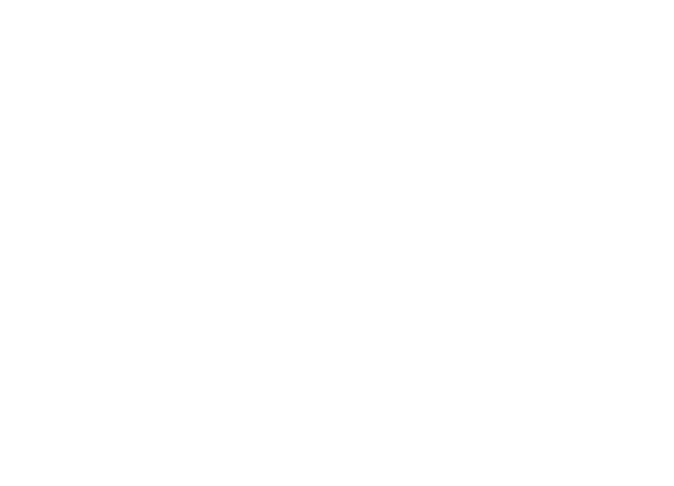
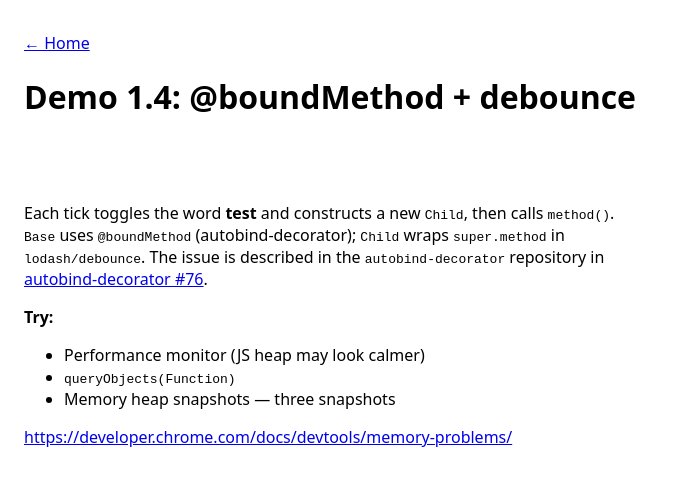
Before and after one commit to victor-homyakov/memory-leaks-demo, a React (Vite) app: page /demo-1-4 in a window 1280 px wide. Before the commit this address had no page. Shown: the top 486 px of the page, without its empty margins (0-674 px from the left). Built offline with nearby package versions, Linux system fonts and the light colour scheme.

Commit message:
Add demo for @boundMethod with debounce

```diff
--- a/src/App.tsx
+++ b/src/App.tsx
@@ -1,6 +1,7 @@
 import { BrowserRouter, Route, Routes } from "react-router-dom";
 import Demo11Detached from "./pages/Demo11Detached.tsx";
 import Demo12 from "./pages/Demo12.tsx";
+import Demo14 from "./pages/Demo14.tsx";
 import Home from "./pages/Home.tsx";
 
 export default function App() {
@@ -11,6 +12,7 @@
                 <Route path="/demo-1-1" element={<Demo11Detached />} />
                 <Route path="/demo-1-2" element={<Demo12 mode="timeline" />} />
                 <Route path="/demo-1-3" element={<Demo12 mode="subtle" />} />
+                <Route path="/demo-1-4" element={<Demo14 />} />
             </Routes>
         </BrowserRouter>
     );
--- /dev/null
+++ b/src/demos/demo14/Base.ts
@@ -0,0 +1,8 @@
+import { boundMethod } from "autobind-decorator";
+
+export class Base {
+    @boundMethod
+    method(): void {
+        // do something
+    }
+}
--- /dev/null
+++ b/src/demos/demo14/Child.ts
@@ -0,0 +1,9 @@
+import debounce from "lodash/debounce";
+import { Base } from "./Base.ts";
+
+export class Child extends Base {
+    // eslint-disable-next-line @typescript-eslint/unbound-method -- bound by @boundMethod on Base
+    method = debounce(super.method, 100);
+
+    fatObject = new Array(1000000).join("lalala");
+}
--- /dev/null
+++ b/src/pages/Demo14.tsx
@@ -0,0 +1,53 @@
+import { useEffect, useState } from "react";
+import { Link } from "react-router-dom";
+import { Child } from "../demos/demo14/Child.ts";
+
+const CHROME_MEMORY = "https://developer.chrome.com/docs/devtools/memory-problems/";
+
+export default function Demo14() {
+    const [showTest, setShowTest] = useState(true);
+
+    useEffect(() => {
+        const id = window.setInterval(() => {
+            setShowTest((v) => !v);
+            const child = new Child();
+            child.method();
+        }, 1000);
+        return () => window.clearInterval(id);
+    }, []);
+
+    return (
+        <main style={{ padding: "1rem 1.5rem", maxWidth: "42rem" }}>
+            <p>
+                <Link to="/">← Home</Link>
+            </p>
+            <h1>Demo 1.4: @boundMethod + debounce</h1>
+            <p aria-live="polite" style={{ fontSize: "1.5rem", minHeight: "1.5em" }}>
+                {showTest ? "test" : "\u00a0"}
+            </p>
+            <p>
+                Each tick toggles the word <strong>test</strong> and constructs a new <code>Child</code>, then calls{" "}
+                <code>method()</code>. <code>Base</code> uses <code>@boundMethod</code> (autobind-decorator);{" "}
+                <code>Child</code> wraps <code>super.method</code> in <code>lodash/debounce</code>. The issue is
+                described in the <code>autobind-decorator</code> repository in{" "}
+                <a href="https://github.com/andreypopp/autobind-decorator/issues/76#issuecomment-719563300">
+                    autobind-decorator #76
+                </a>
+                .
+            </p>
+            <p>
+                <strong>Try:</strong>
+            </p>
+            <ul>
+                <li>Performance monitor (JS heap may look calmer)</li>
+                <li>
+                    <code>queryObjects(Function)</code>
+                </li>
+                <li>Memory heap snapshots — three snapshots</li>
+            </ul>
+            <p>
+                <a href={CHROME_MEMORY}>{CHROME_MEMORY}</a>
+            </p>
+        </main>
+    );
+}
--- a/src/pages/Home.tsx
+++ b/src/pages/Home.tsx
@@ -14,6 +14,9 @@
                 <li>
                     <Link to="/demo-1-3">Demo 1.3 — Less obvious JS leak</Link>
                 </li>
+                <li>
+                    <Link to="/demo-1-4">Demo 1.4 — @boundMethod + debounce</Link>
+                </li>
             </ul>
         </main>
     );
--- a/tsconfig.app.json
+++ b/tsconfig.app.json
@@ -15,12 +15,12 @@
         "moduleDetection": "force",
         "noEmit": true,
         "jsx": "react-jsx",
+        "experimentalDecorators": true,
 
         /* Linting */
         "strict": true,
         "noUnusedLocals": true,
         "noUnusedParameters": true,
-        "erasableSyntaxOnly": true,
         "noFallthroughCasesInSwitch": true,
         "noUncheckedSideEffectImports": true
     },
--- a/vite.config.ts
+++ b/vite.config.ts
@@ -1,7 +1,45 @@
-import { defineConfig } from "vite";
+import { transformAsync } from "@babel/core";
 import react from "@vitejs/plugin-react";
+import { defineConfig, type Plugin } from "vite";
+
+/**
+ * Vite 8 + @vitejs/plugin-react use Oxc for TS/JSX — legacy decorators are not lowered.
+ * Babel pre-pass for demo14 only so @boundMethod reaches the browser as plain JS.
+ */
+function legacyDecoratorsDemo14(): Plugin {
+    return {
+        name: "legacy-decorators-demo14",
+        enforce: "pre",
+        async transform(code, id) {
+            const file = id.split("?")[0].replace(/\\/g, "/");
+            if (!file.includes("/src/demos/demo14/")) return;
+            if (!file.endsWith(".ts") && !file.endsWith(".tsx")) return;
+
+            const result = await transformAsync(code, {
+                filename: file,
+                parserOpts: { sourceType: "module" },
+                presets: [
+                    [
+                        "@babel/preset-typescript",
+                        {
+                            isTSX: file.endsWith(".tsx"),
+                            allExtensions: true,
+                        },
+                    ],
+                ],
+                plugins: [
+                    ["@babel/plugin-proposal-decorators", { legacy: true }],
+                    "@babel/plugin-transform-class-properties",
+                ],
+                sourceMaps: true,
+            });
+            if (!result?.code) return null;
+            return { code: result.code, map: result.map ?? undefined };
+        },
+    };
+}
 
 // https://vite.dev/config/
 export default defineConfig({
-    plugins: [react()],
+    plugins: [legacyDecoratorsDemo14(), react()],
 });
```
Also changed, not shown: package.json (+8 -0 lines), 1 other file (tests, documents, lock files or other folders).
